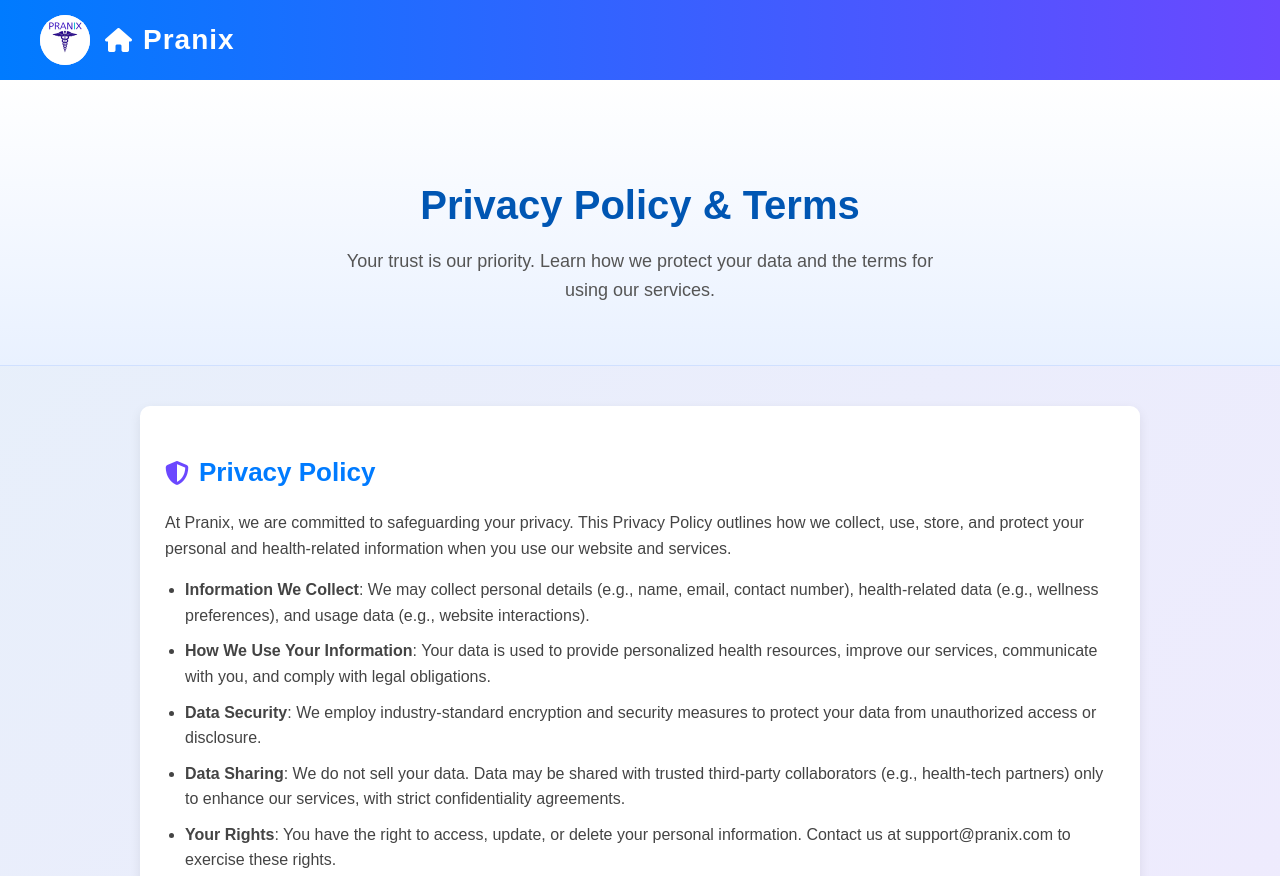
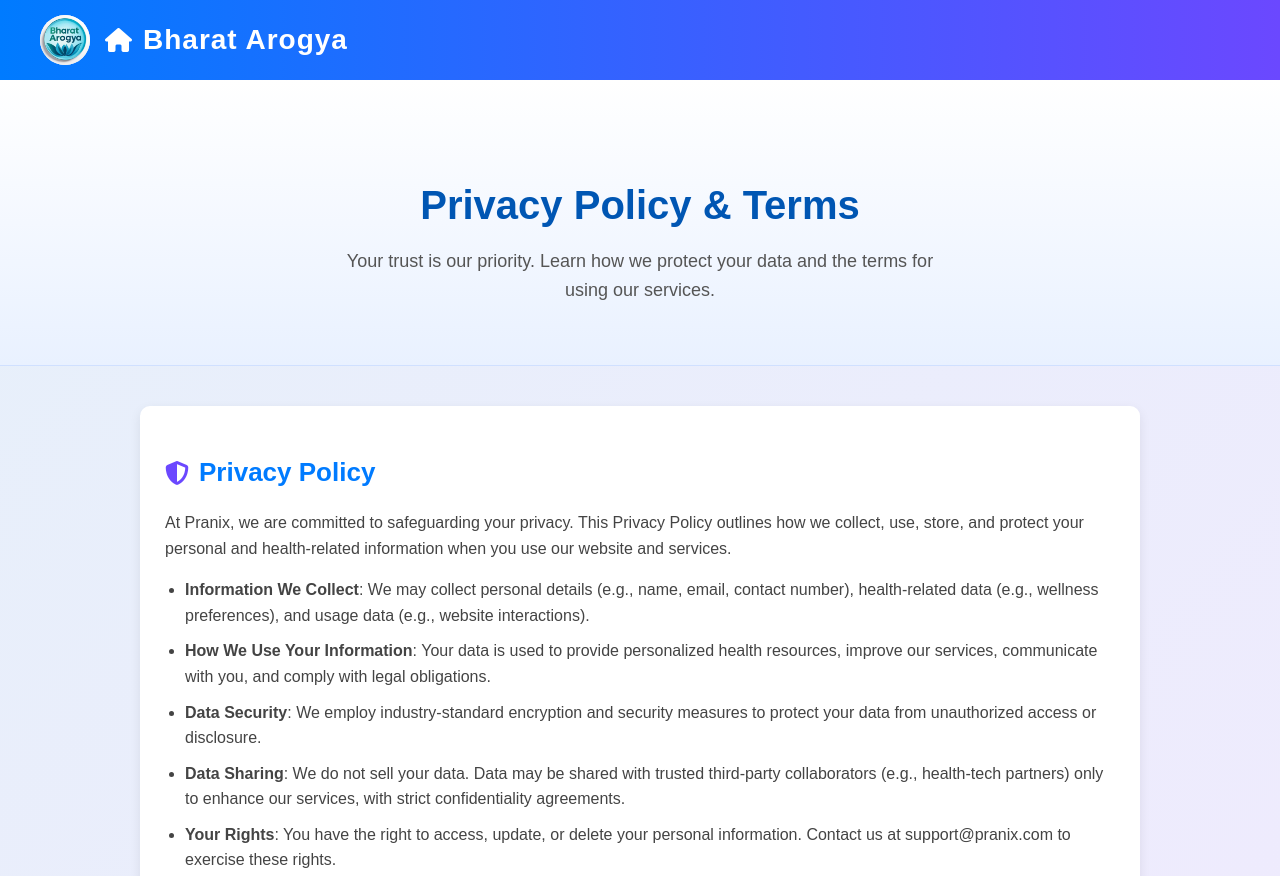
Before and after one commit to SACADY-7/Health-Tech-Web, a plain HTML site: page privacy_terms.html in a window 1280 px wide. Shown: the top 876 px of the page. Drawn offline with Linux system fonts and the light colour scheme.

Commit message:
Update privacy_terms.html

```diff
--- a/privacy_terms.html
+++ b/privacy_terms.html
@@ -228,8 +228,8 @@
     <nav>
         <div class="nav-container">
             <!-- Attach your logo image here by replacing 'logo.png' with your image file (e.g., 'pranix-logo.png'). Ensure the image is square (e.g., 100x100 pixels) for a perfect circle. Place the image file in the same folder as this HTML file. -->
-            <img src="web_logo.jpeg" alt="Pranix Logo" class="nav-logo">
-            <span class="nav-title"><i class="fas fa-home"></i> Pranix</span>
+            <img src="ba_logo.jpeg" alt="Logo" class="nav-logo">
+            <span class="nav-title"><i class="fas fa-home"></i> Bharat Arogya</span>
         </div>
     </nav>
     <main>
@@ -281,7 +281,7 @@
         </section>
     </main>
     <footer>
-        <p>© 2025 Pranix. All rights reserved.</p>
+        <p>© 2025 Bharat Arogya All rights reserved.</p>
     </footer>
 </body>
 </html>
```
